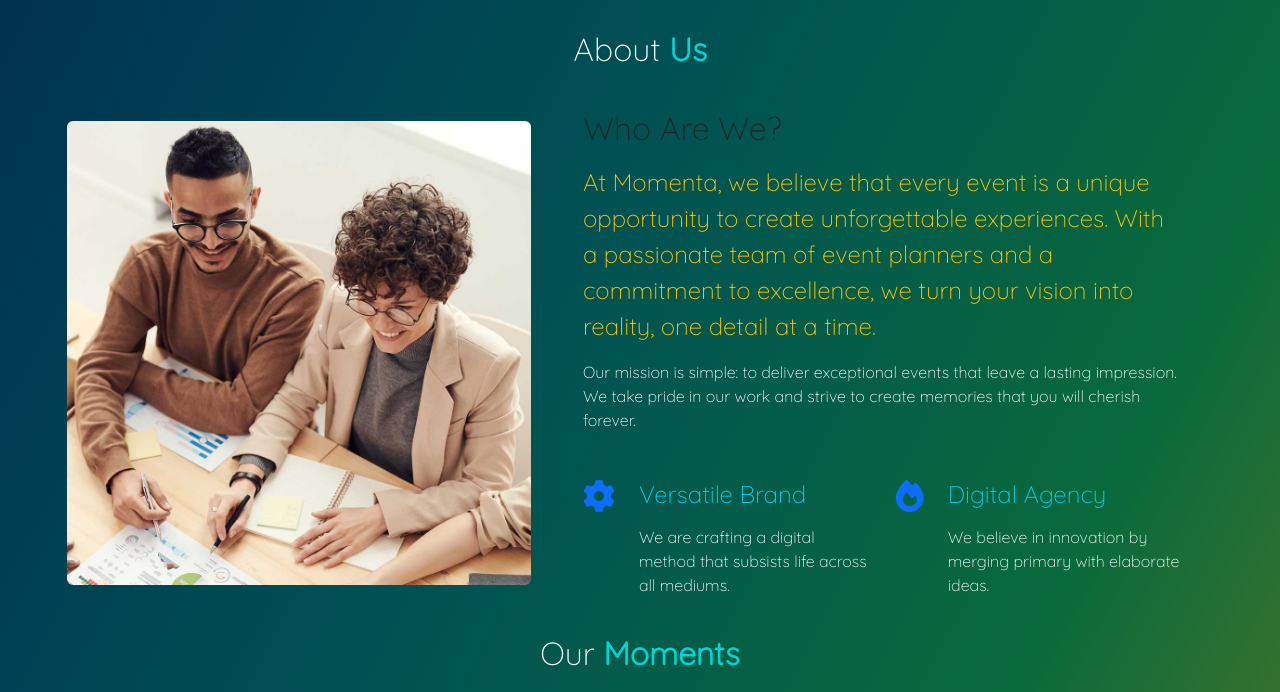
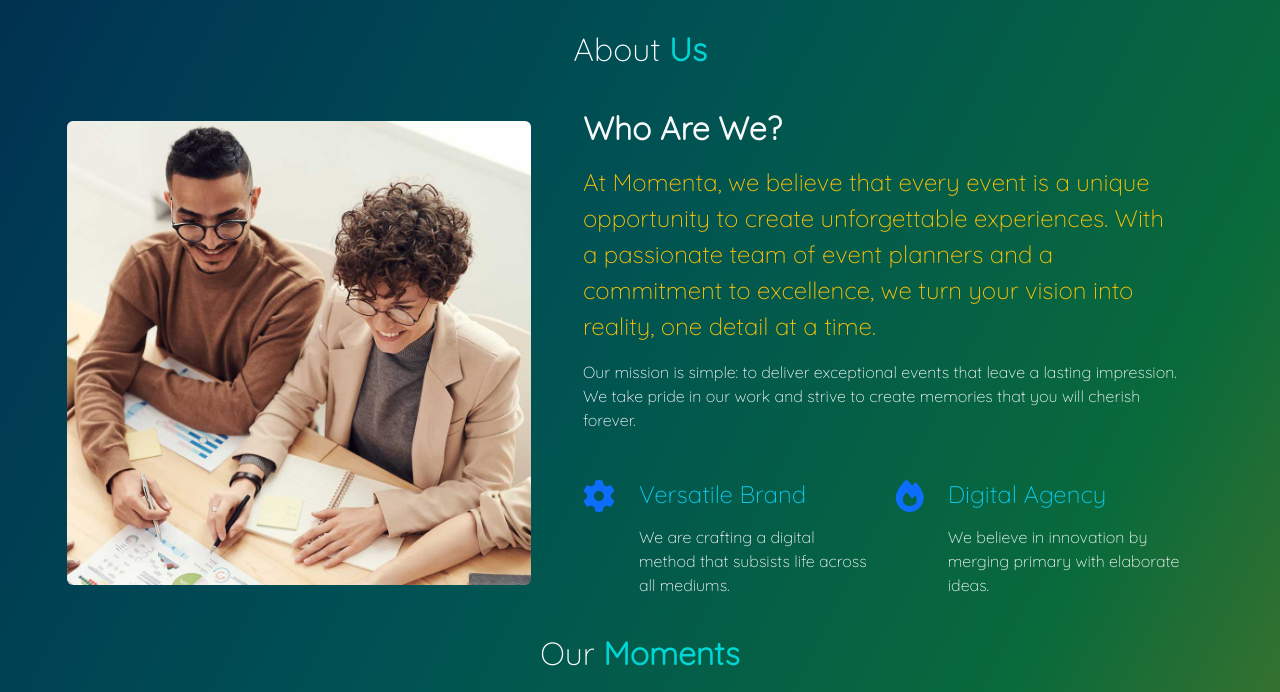
Before and after one commit to Dave1757/4th-Semester-Project-new, a plain HTML site: page index.html in a window 1280 px wide. Shown: the part 1051-1743 px from the top of the page. Drawn offline with nearby package versions, Linux system fonts and the light colour scheme.

Commit message:
Update index.html

```diff
--- a/index.html
+++ b/index.html
@@ -252,7 +252,7 @@
                 <div class="col-12 col-lg-6 col-xl-7">
                     <div class="row justify-content-xl-center">
                         <div class="col-12 col-xl-11">
-                            <h2 class="mb-3">Who Are We?</h2>
+                            <h2 class="about-heading mb-3 text-light">Who Are We?</h2>
                             <p class="lead fs-4 text-warning mb-3">At Momenta, we believe that every event is a
                                 unique opportunity to create unforgettable experiences. With a passionate team of event
                                 planners and a commitment to excellence, we turn your vision into reality, one detail at
```
